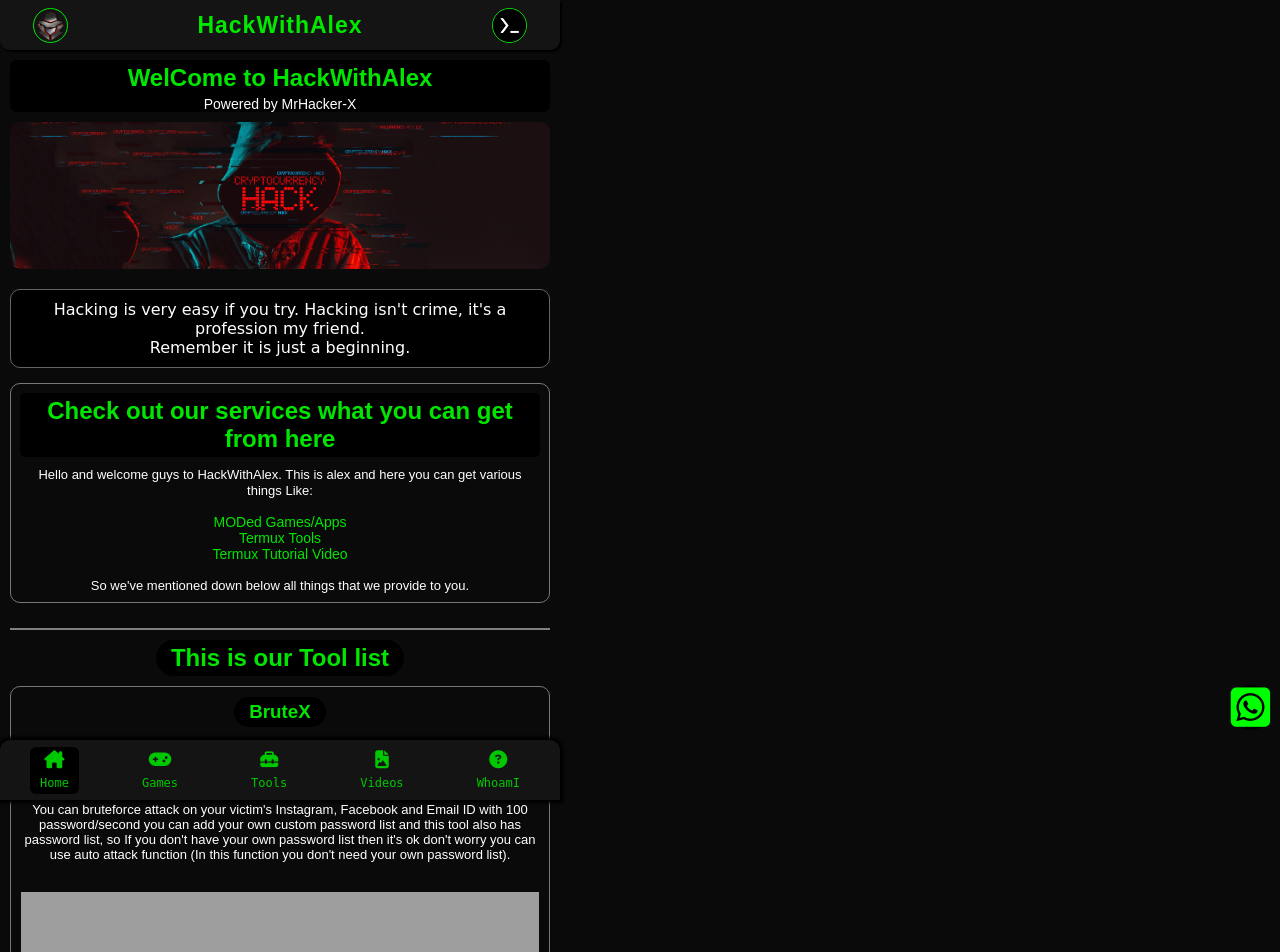
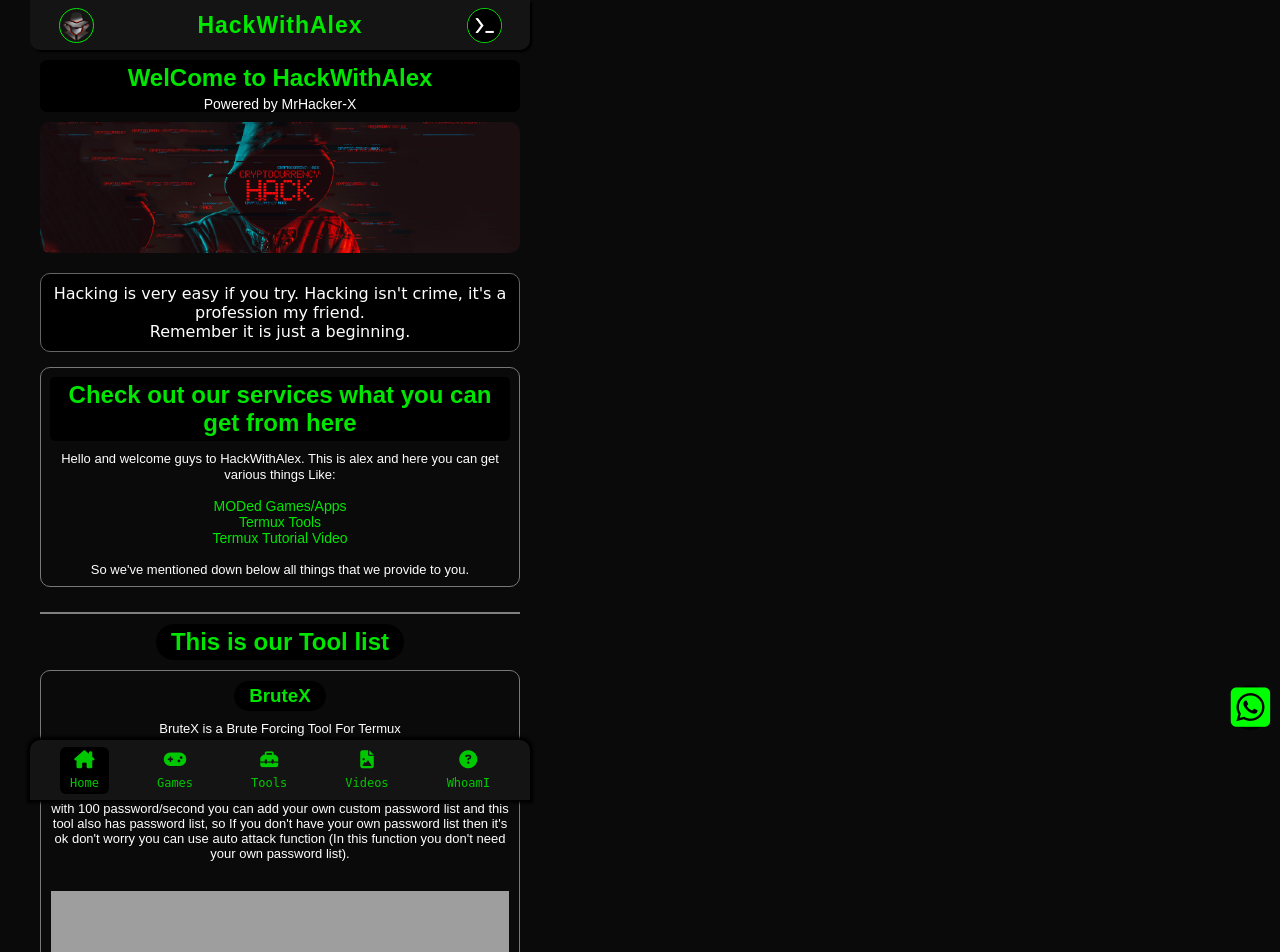
Before and after one commit to hackwithalex/hackwithalex.github.io, a PHP site: page / in a window 1280 px wide. Shown: the top 952 px of the page. Run offline with PHP 8.4, Linux system fonts and the light colour scheme; some libraries are stand-ins or nearby versions; grey boxes are pictures that could not be loaded.

Commit message:
Update home.css

```diff
--- a/assets/css/home.css
+++ b/assets/css/home.css
@@ -254,3 +254,23 @@ body{
 .infop{
     padding: 5px 0px;
 }
+
+@media only screen
+and (min-device-width : 768px)
+and (max-device-width : 2048px)
+{
+
+html{
+	display: flex;
+	align-items: center;
+	justify-content: center;
+}
+
+body{
+	width: 500px;
+}
+
+.navs{
+	width: 500px;
+}
+}
```
